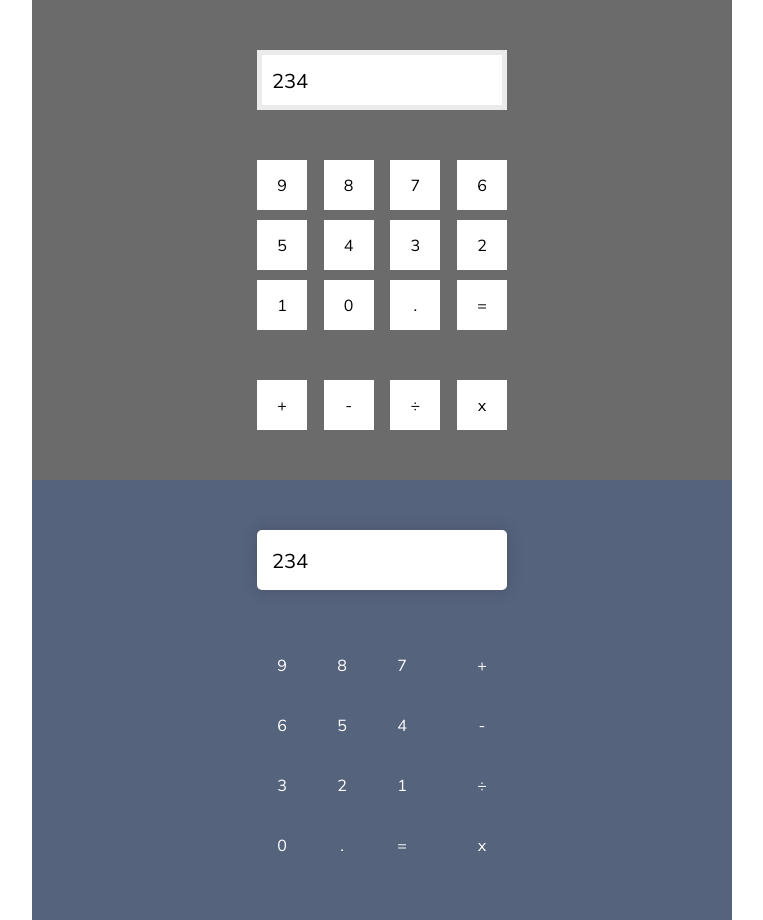
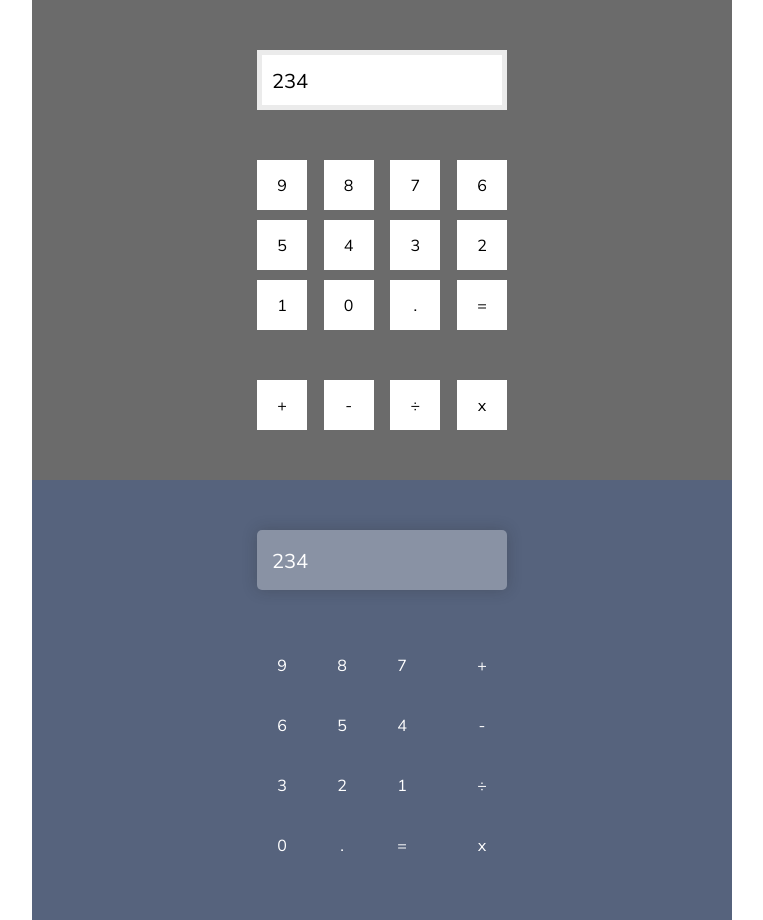
Before and after one commit to MohammedMoshood/calculatordesign, a plain HTML site: page index.html in a window 1280 px wide. Shown: the whole page, without its empty margins (258-1021 px from the left). Drawn offline with Linux system fonts and the light colour scheme.

Commit message:
design 2 fix

```diff
--- a/index.css
+++ b/index.css
@@ -67,12 +67,13 @@ background-color: rgb(198, 228, 255);
   gap: 50px;
 }
 .display-2 {
-  background-color: white;
+  background-color: rgba(255, 255, 255, 0.303);
   height: 60px;
   padding-left: 15px;
   font-size: 20px;
   border-radius:5px ;
   display: flex;
+  color: white;
   justify-content: flex-start;
   align-items: center;
   width: 100%;
```
